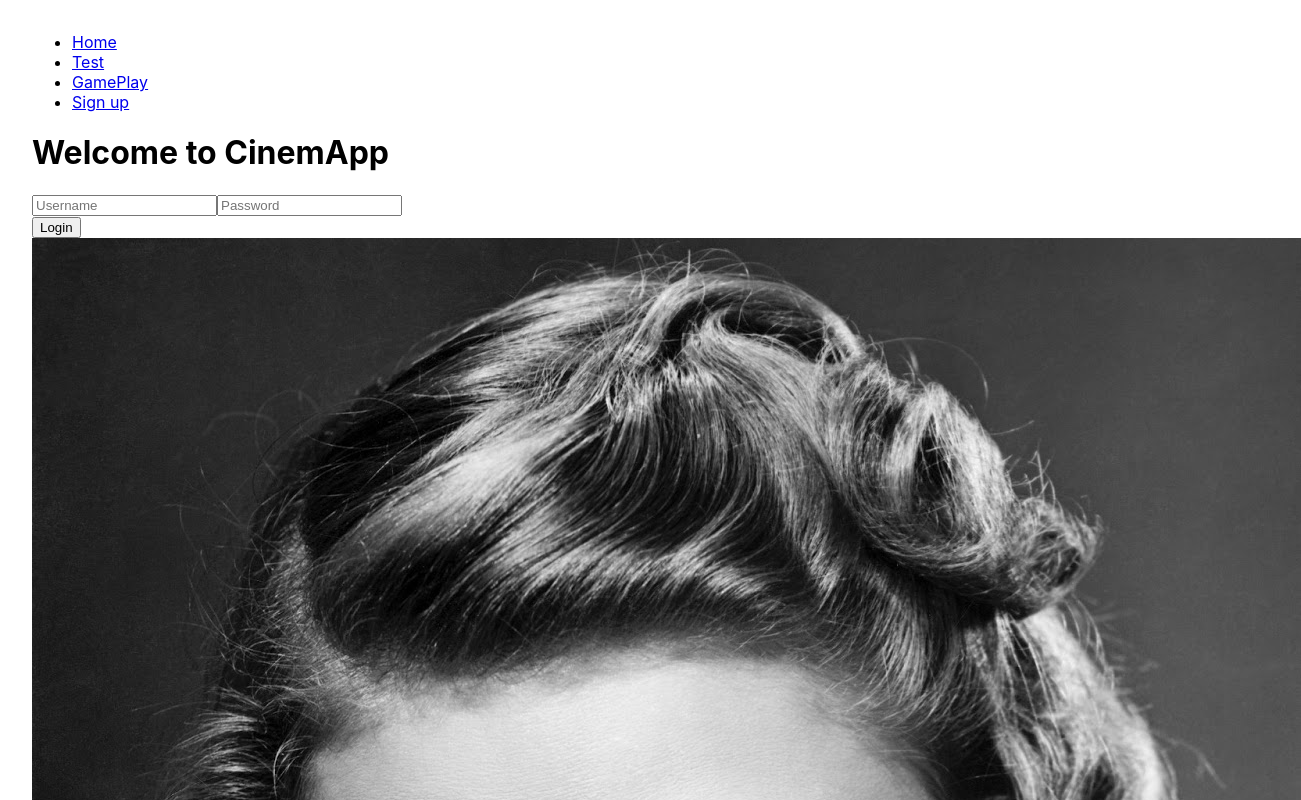
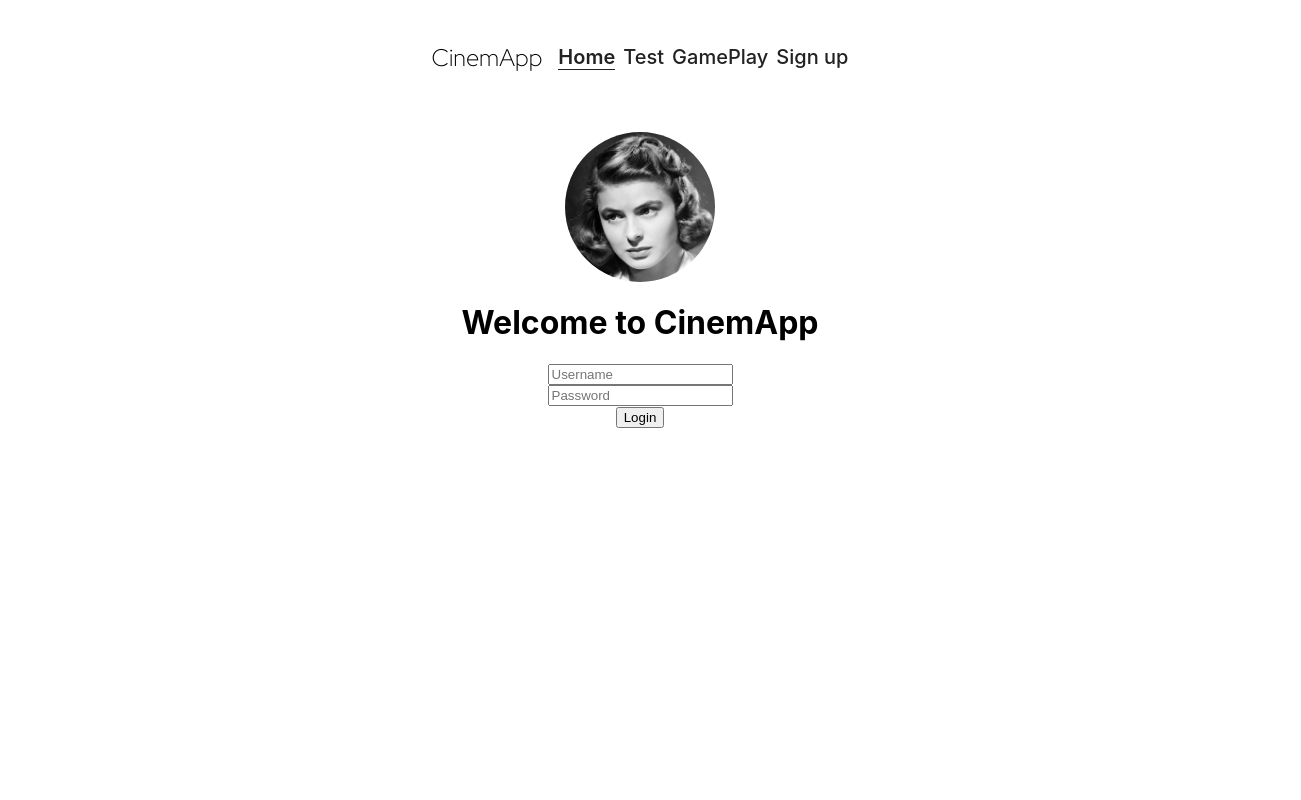
Before and after one commit to ponkinnm/cinemapp-v2, a React (Create React App) app: page / in a window 1280 px wide. Shown: the top 800 px of the page, 1301 px wide, since content can reach past the window. Built offline with nearby package versions, Linux system fonts and the light colour scheme; no server answers.

Commit message:
some basic styling (#9)

```diff
--- a/public/index.html
+++ b/public/index.html
@@ -1,20 +1,23 @@
 <!DOCTYPE html>
 <html lang="en">
 <head>
-    <meta charset="utf-8" />
-    <link rel="icon" href="%PUBLIC_URL%/favicon.ico" />
-    <meta name="viewport" content="width=device-width, initial-scale=1" />
-    <meta name="theme-color" content="#000000" />
+    <meta charset="utf-8"/>
+    <link rel="icon" href="%PUBLIC_URL%/favicon.ico"/>
+    <meta name="viewport" content="width=device-width, initial-scale=1"/>
+    <meta name="theme-color" content="#000000"/>
     <meta
         name="description"
         content="Web site created using create-react-app"
     />
-    <link rel="apple-touch-icon" href="%PUBLIC_URL%/logo192.png" />
+    <link rel="apple-touch-icon" href="%PUBLIC_URL%/logo192.png"/>
+    <link rel="preconnect" href="https://fonts.googleapis.com">
+    <link rel="preconnect" href="https://fonts.gstatic.com" crossorigin>
+    <link href="https://fonts.googleapis.com/css2?family=Red+Hat+Display:wght@300&display=swap" rel="stylesheet">
     <!--
       manifest.json provides metadata used when your web app is installed on a
       user's mobile device or desktop. See https://developers.google.com/web/fundamentals/web-app-manifest/
     -->
-    <link rel="manifest" href="%PUBLIC_URL%/manifest.json" />
+    <link rel="manifest" href="%PUBLIC_URL%/manifest.json"/>
     <!--
       Notice the use of %PUBLIC_URL% in the tags above.
       It will be replaced with the URL of the `public` folder during the build.
--- a/src/App.css
+++ b/src/App.css
@@ -2,43 +2,74 @@ body {
     margin: 32px;
 }
 
-/*
-.App {
-  text-align: center;
+.navigation {
+    display: flex;
+    justify-content: center;
+    gap: 16px;
+    height: 50px;
+    align-items: center;
+    margin-bottom: 50px;
 }
 
-.App-logo {
-  height: 40vmin;
-  pointer-events: none;
+.menu {
+    display: flex;
+    gap: 8px;
+    list-style: none;
+    font-size: 1.25rem;
+    padding: 0;
+    margin: 0;
+    font-weight: 500;
 }
 
-@media (prefers-reduced-motion: no-preference) {
-  .App-logo {
-    animation: App-logo-spin infinite 20s linear;
-  }
+.menu__item {
+   text-decoration: none;
 }
 
-.App-header {
-  background-color: #282c34;
-  min-height: 100vh;
-  display: flex;
-  flex-direction: column;
-  align-items: center;
-  justify-content: center;
-  font-size: calc(10px + 2vmin);
-  color: white;
+a, a:visited {
+    text-decoration: none;
+    color: #222;
+    transition: color .2s;
 }
 
-.App-link {
-  color: #61dafb;
+a:hover {
+    color: #666;
 }
 
-@keyframes App-logo-spin {
-  from {
-    transform: rotate(0deg);
-  }
-  to {
-    transform: rotate(360deg);
-  }
+a.active {
+    font-weight: 600;
+    border-bottom: 1px solid #222;
 }
-*/
+
+a.active:hover {
+    color: #222;
+}
+
+img {
+    max-width: 100%;
+}
+
+
+.main-content {
+    width: 100%;
+    display: flex;
+    flex-direction: column;
+    justify-content: center;
+    align-items: center;
+}
+
+.font-accent {
+    font-family: 'Red Hat Display', sans-serif;
+    font-weight: 300;
+    font-size: 24px;
+}
+
+.img-wrapper--circle {
+    border-radius: 50%;
+    overflow: hidden;
+    aspect-ratio: 1/1;
+}
+
+.img-md {
+    height: 150px;
+    width: 150px;
+}
--- a/src/Welcome.js
+++ b/src/Welcome.js
@@ -4,15 +4,15 @@ import ingrid from "./img/bergman - intermezzo.jpg"
 
 function Welcome(props) {
 
-    const [hej, setHej] = useState("hallå");
-
     return (
-        <div>
+        <div style={{width: '50vw', display: 'flex', alignItems: 'center', flexDirection: 'column'}}>
+            <div className={"img-wrapper--circle img-md"}>
+                <img alt={"ingrid bergman"} src={ingrid}/>
+            </div>
             <h1>Welcome to CinemApp</h1>
             <input type="text" placeholder="Username"/>
             <input type={"text"} placeholder={"Password"}/>
             <Login />
-            <img src={ingrid}/>
         </div>
     );
 }
--- a/src/pages/Layout.js
+++ b/src/pages/Layout.js
@@ -1,25 +1,30 @@
-import {Outlet, Link} from "react-router-dom";
+import {Outlet, NavLink} from "react-router-dom";
 
 function Layout() {
     return (
         <>
-            <nav>
-                <ul>
-                    <li>
-                        <Link to="/">Home</Link>
+            <nav className={"navigation"}>
+                <span className="font-accent">CinemApp</span>
+                <ul className={"menu"}>
+                    <li className={"menu__item"}>
+                        <NavLink className={({isActive}) => (isActive ? 'active' : 'inactive')} to="/">Home</NavLink>
                     </li>
-                    <li>
-                        <Link to="test">Test</Link>
+                    <li className={"menu__item"}>
+                        <NavLink className={({isActive}) => (isActive ? 'active' : 'inactive')} to="test">Test</NavLink>
                     </li>
-                    <li>
-                        <Link to="game">GamePlay</Link>
+                    <li className={"menu__item"}>
+                        <NavLink className={({isActive}) => (isActive ? 'active' : 'inactive')}
+                                 to="game">GamePlay</NavLink>
                     </li>
-                    <li>
-                        <Link to="signup">Sign up</Link>
+                    <li className={"menu__item"}>
+                        <NavLink className={({isActive}) => (isActive ? 'active' : 'inactive')} to="signup">Sign
+                            up</NavLink>
                     </li>
                 </ul>
             </nav>
-            <Outlet/>
+            <div className="main-content">
+                <Outlet/>
+            </div>
         </>
     )
 }
```
Lines whose indentation alone changed are shown as unchanged.
